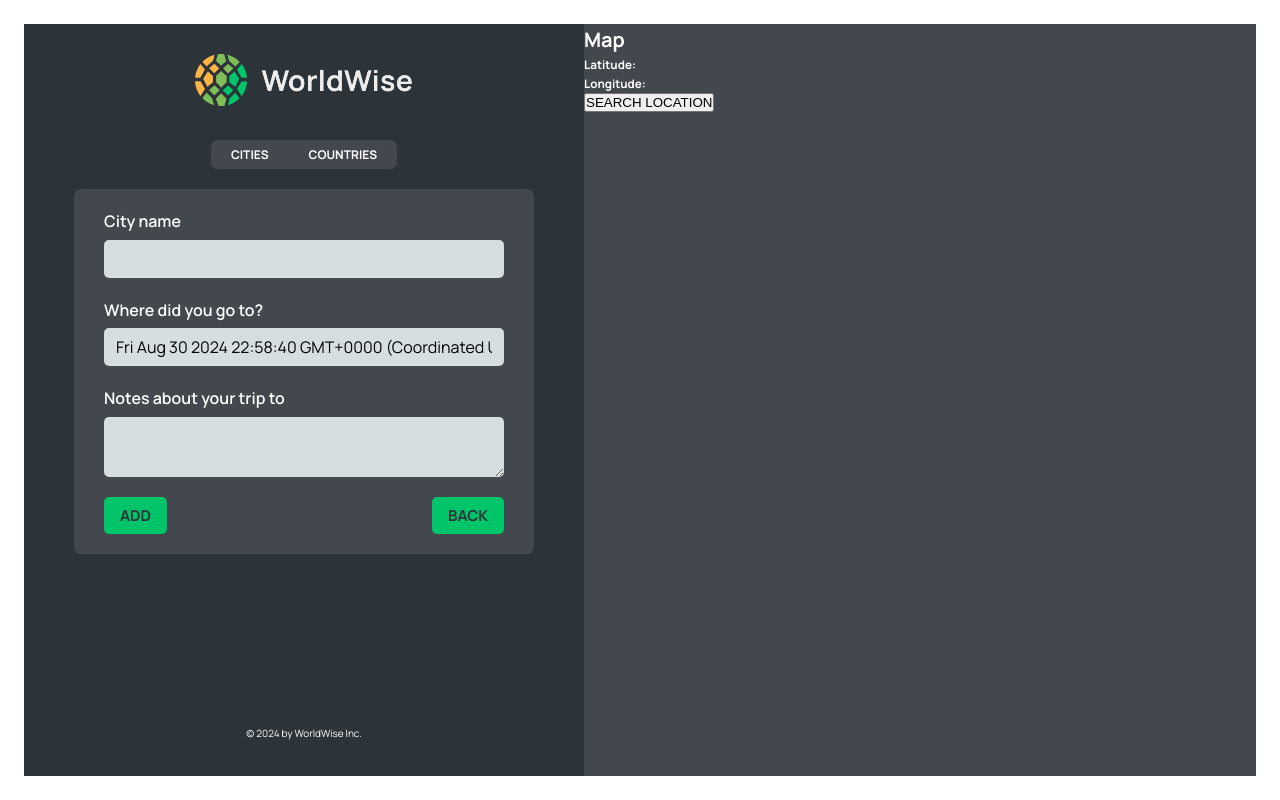
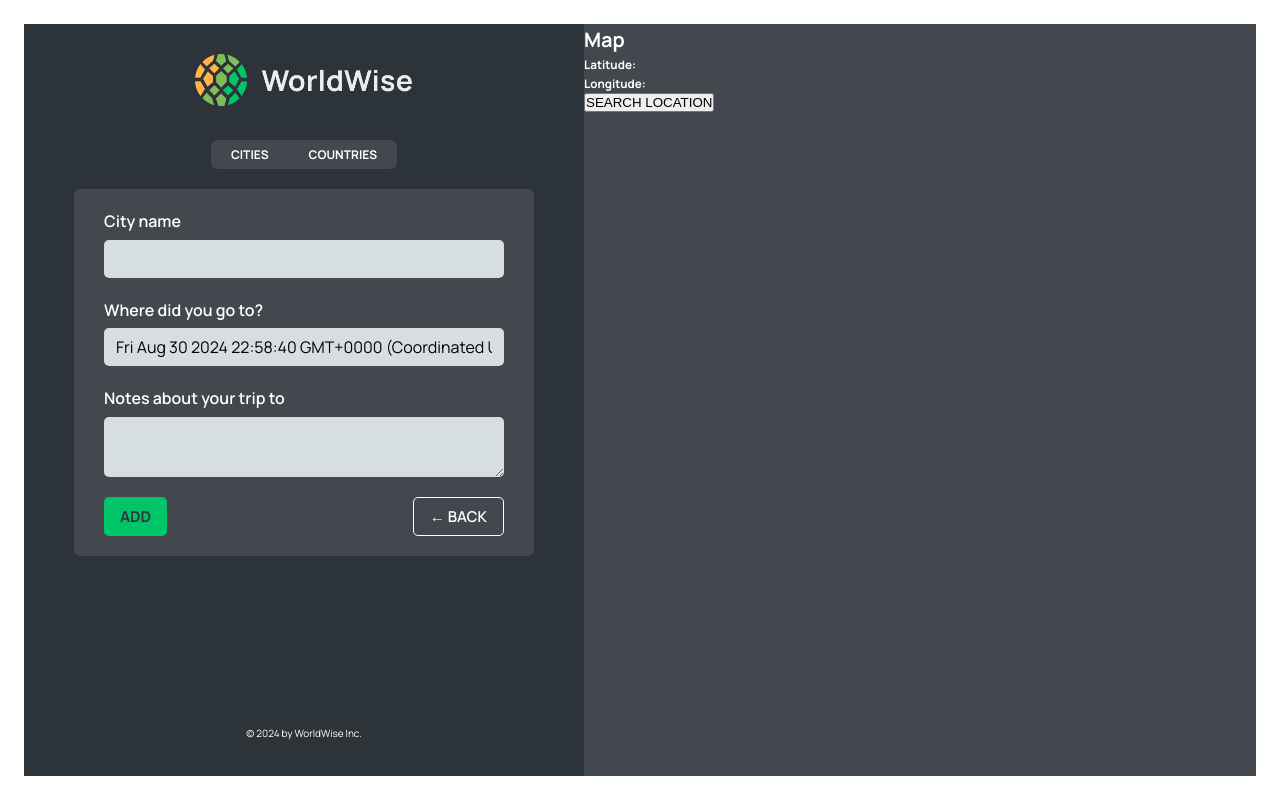
Before and after one commit to ernestkris6/world-wise, a React (Vite) app: page /app/form in a window 1280 px wide. Built offline with nearby package versions, Linux system fonts and the light colour scheme; no server answers.

Commit message:
Back btn

```diff
--- a/src/Components/Button.jsx
+++ b/src/Components/Button.jsx
@@ -2,7 +2,7 @@ import styles from './Button.module.css'
 
 export default function Button({children, type, onClick}) {
   return (
-    <button className={`${styles.btn} ${styles.primary}`}>
+    <button className={`${styles.btn} ${styles[type]}`}>
        {children}
     </button>
   )
--- a/src/Components/Form.jsx
+++ b/src/Components/Form.jsx
@@ -20,7 +20,7 @@ function Form() {
   const [date, setDate] = useState(new Date());
   const [notes, setNotes] = useState("");
 
-  const navigate = useNavigate()
+  const navigate = useNavigate();
 
   return (
     <form className={styles.form}>
@@ -54,9 +54,9 @@ function Form() {
 
       <div className={styles.buttons}>
         {/* <button>Add&rarr;</button> */}
-        <Button>ADD</Button>
+        <Button type="primary">ADD</Button>
         {/* <button>&larr; Back</button> */}
-        <Button onClick={()=> navigate("*")}>BACK</Button>
+        <Button type="back">&larr; BACK</Button>
       </div>
     </form>
   );
```
